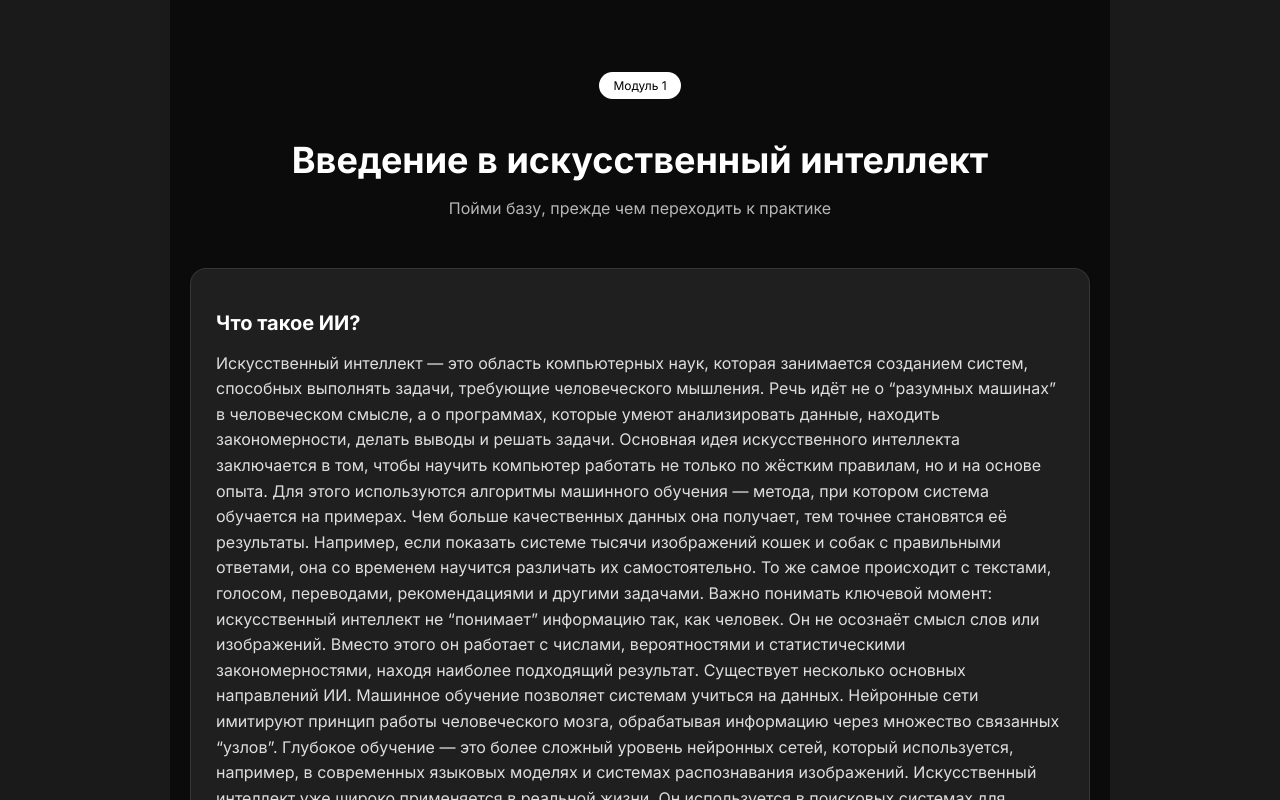
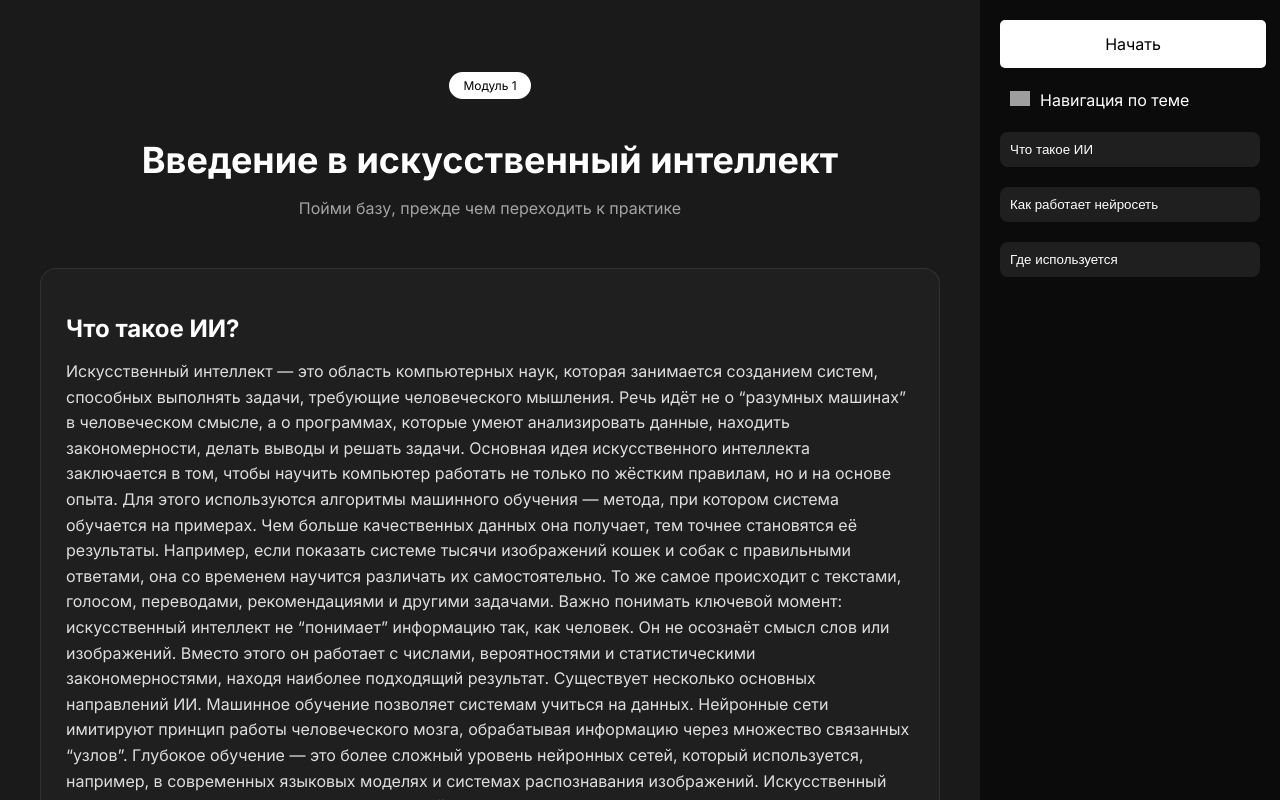
Before and after one commit to humblestudent123/Proskills, a React (Create React App) app: page /page2 in a window 1280 px wide. Shown: the top 800 px of the page. Built offline with nearby package versions, Linux system fonts and the light colour scheme; grey boxes are pictures that could not be loaded.

Commit message:
nav-buttons

```diff
--- a/src/components/Body/Body.css
+++ b/src/components/Body/Body.css
@@ -7,6 +7,14 @@
   margin: 0 auto;
   min-height: 100vh;
   border-radius: 50px 50px 0 0;
+}
+
+h2 {
+  color: white;
+}
+
+p {
+  color: white;
 }
 
 
--- a/src/components/Page2/second-page.css
+++ b/src/components/Page2/second-page.css
@@ -1,24 +1,103 @@
+body {
+  margin: 0;
+  background: rgb(26, 26, 26);
+  font-family: Inter, sans-serif;
+}
+
 /* =========================
-   BASE
+   LAYOUT
 ========================= */
-body  {
-  background-color: rgb(26, 26, 26);
 
+.learn-container {
+  display: flex;
+  min-height: 100vh;
+  color: white;
+}
+
+/* =========================
+   SIDEBAR
+========================= */
+
+.sidebar {
+  width: 260px;
+  position: sticky;
+  top: 0;
+  height: 100vh;
+  background: #0b0b0b;
+  padding: 20px;
+
+
+  border-right: 1px solid rgba(255,255,255,0.08);
+  border-right: none;
+
+  display: flex;
+  flex-direction: column;
+  gap: 10px;
+}
+
+.nav-img {
+}
+
+.sidebar .nav {
+  display: flex;
+  align-items: center;
+  gap: 10px;
+
+  padding: 12px 10px;
+  text-decoration: none;
+  color: white;
+  border-radius: 8px;
+  transition: 0.2s;
+}
+
+.sidebar .nav:hover {
+  background: #1f1f1f;
 }
 
 
-.learn-container {
-  background: #0b0b0b;
-  color: #fff;
-  min-height: 100vh;
+.sidebar .nav img {
+  width: 20px;
+}
 
-  padding: 60px 20px;
+.sidebar .nav #ico {
+  width: 20px;
+  margin-right: 10px; /* вместо padding */
+}
 
-  /* 🔥 ВОТ ГЛАВНОЕ ИСПРАВЛЕНИЕ */
+
+.sidebar .nav #nav {
+  text-decoration: none;
+  color: white;
+  font-size: 16px;
+}
+
+.sidebar button {
+  display: block;
+  width: 100%;
+  margin-bottom: 10px;
+  padding: 10px;
+  background: #1f1f1f;
+  border: none;
+  color: white;
+  border-radius: 8px;
+  cursor: pointer;
+  text-align: left;
+  transition: 0.2s;
+}
+
+.sidebar button:hover {
+  background: #2a2a2a;
+}
+
+/* =========================
+   CONTENT
+========================= */
+
+.content {
+  flex: 1;
+  padding: 60px 40px;
   max-width: 900px;
   margin: 0 auto;
-
-  font-family: Inter, sans-serif;
 }
 
 /* =========================
@@ -33,13 +112,12 @@ body  {
 .badge {
   display: inline-block;
   padding: 6px 14px;
-  background: #ffffff;
+  background: #fff;
   color: #000;
   border-radius: 20px;
   font-size: 12px;
   margin-bottom: 15px;
 }
-
 
 .learn-header h1 {
   font-size: 36px;
@@ -47,12 +125,12 @@ body  {
 }
 
 .subtitle {
-  opacity: 0.7;
+  opacity: 0.6;
   font-size: 16px;
 }
 
 /* =========================
-   THEORY CARDS
+   THEORY
 ========================= */
 
 .theory {
@@ -61,20 +139,19 @@ body  {
   gap: 20px;
 }
 
+/* =========================
+   CARDS (ОДНА ВЕРСИЯ)
+========================= */
+
 .card {
-  background: rgba(255, 255, 255, 0.06);
-  border: 1px solid rgba(255, 255, 255, 0.1);
+  background: #1f1f1f;
+  padding: 25px;
   border-radius: 16px;
-  padding: 25px;
-  backdrop-filter: blur(6px);
-  transition: 0.3s ease;
+  border: 1px solid rgba(255,255,255,0.08);
 }
-
-
 
 .card h2 {
   margin-bottom: 10px;
-  font-size: 20px;
 }
 
 .card p,
@@ -98,40 +175,35 @@ body  {
   border-left: 3px solid #fff;
 }
 
-.summary h2 {
-  margin-bottom: 10px;
-}
-
 /* =========================
-   ACTION BUTTON
+   ACTIONS
 ========================= */
 
 .actions {
+  text-align: center;
   margin-top: 40px;
-  text-align: center;
+}
+
+.sidebar right {
+
 }
 
 .next-btn {
   padding: 14px 28px;
-  border-radius: 12px;
-  border: none;
-  background: #fff;
-  color: #000;
+  background: white;
+  color: black;
+  border-radius: 5px;
+  text-decoration: none;
+  display: inline-block;
+  transition: 0.3s;
+  width: 210px;
+}
+
+.text-next-btn  {
+  text-align: center;
   font-size: 16px;
-  cursor: pointer;
-  transition: 0.3s;
-  text-decoration: none;
 }
 
 .next-btn:hover {
-  background: #cfcfcf;
-  transform: translateY(-2px);
+  background: #ddd;
 }
-
-
-
-
-.card {
-     background-color: rgb(31, 31, 31);
-     color: white;
-}
--- a/src/components/Page2/second-page.jsx
+++ b/src/components/Page2/second-page.jsx
@@ -1,9 +1,21 @@
 import './second-page.css';
 import { Link } from 'react-router-dom';
+import { useRef } from 'react';
 
 export default function Page2() {
+
+  const ref1 = useRef(null);
+  const ref2 = useRef(null);
+  const ref3 = useRef(null);
+
+  const scrollToSection = (ref) => {
+    ref.current?.scrollIntoView({ behavior: 'smooth' });
+  };
+
   return (
     <div className="learn-container">
+
+        <main className="content">
 
     <header className="learn-header">
       <p className="badge">Модуль 1</p>
@@ -13,13 +25,11 @@ export default function Page2() {
       </p>
     </header>
 
-
     <section className="theory">
 
-        <div className="card">
+      <div className="card" ref={ref1}>
         <h2>Что такое ИИ?</h2>
-          <p>
-            Искусственный интеллект — это область компьютерных наук, которая занимается созданием систем, способных выполнять задачи, требующие человеческого мышления. Речь идёт не о “разумных машинах” в человеческом смысле, а о программах, которые умеют анализировать данные, находить закономерности, делать выводы и решать задачи.
+        <p>Искусственный интеллект — это область компьютерных наук, которая занимается созданием систем, способных выполнять задачи, требующие человеческого мышления. Речь идёт не о “разумных машинах” в человеческом смысле, а о программах, которые умеют анализировать данные, находить закономерности, делать выводы и решать задачи.
 
             Основная идея искусственного интеллекта заключается в том, чтобы научить компьютер работать не только по жёстким правилам, но и на основе опыта. Для этого используются алгоритмы машинного обучения — метода, при котором система обучается на примерах. Чем больше качественных данных она получает, тем точнее становятся её результаты.
 
@@ -31,14 +41,12 @@ export default function Page2() {
 
             Искусственный интеллект уже широко применяется в реальной жизни. Он используется в поисковых системах для ранжирования результатов, в социальных сетях для подбора контента, в медицине для анализа снимков, в бизнесе для прогнозирования и автоматизации процессов.
 
-            Главная ценность искусственного интеллекта заключается в том, что он позволяет обрабатывать огромные объёмы данных быстрее и точнее, чем человек. Это делает его мощным инструментом, который меняет подход к работе во многих сферах — от образования до промышленности.
-          </p>
+            Главная ценность искусственного интеллекта заключается в том, что он позволяет обрабатывать огромные объёмы данных быстрее и точнее, чем человек. Это делает его мощным инструментом, который меняет подход к работе во многих сферах — от образования до промышленности.</p>
       </div>
 
-        <div className="card">
+      <div className="card" ref={ref2}>
         <h2>Как работает нейросеть?</h2>
-          <p>
-            Нейросеть — это система, которая умеет находить закономерности в данных и использовать их для решения задач. Её принцип работы вдохновлён устройством человеческого мозга, но реализован в виде математической модели.
+        <p>            Нейросеть — это система, которая умеет находить закономерности в данных и использовать их для решения задач. Её принцип работы вдохновлён устройством человеческого мозга, но реализован в виде математической модели.
 
             В основе нейросети лежат “нейроны” — простые вычислительные элементы. Каждый нейрон получает входные данные, обрабатывает их и передаёт результат дальше. Эти нейроны соединены между собой слоями: входной слой принимает информацию, скрытые слои её обрабатывают, а выходной выдаёт результат.
 
@@ -50,11 +58,10 @@ export default function Page2() {
 
             Важно понимать: нейросеть не “понимает” информацию. Она не мыслит как человек, а просто вычисляет наиболее вероятный результат на основе того, чему её научили.
 
-            Проще говоря, нейросет  ь — это система, которая учится на примерах и со временем становится всё точнее, решая задачи, которые раньше считались сложными для компьютеров.
-          </p>
+            Проще говоря, нейросет  ь — это система, которая учится на примерах и со временем становится всё точнее, решая задачи, которые раньше считались сложными для компьютеров.</p>
       </div>
 
-        <div className="card">
+      <div className="card" ref={ref3}>
         <h2>Где используется ИИ?</h2>
         <ul>
           <li>Чат-боты (ChatGPT)</li>
@@ -66,7 +73,6 @@ export default function Page2() {
 
     </section>
 
-
     <section className="summary">
       <h2>Главное из урока</h2>
       <p>
@@ -74,13 +80,45 @@ export default function Page2() {
       </p>
     </section>
 
-      {/* ACTION */}
-      <div className="actions">
+  </main>
+
+  {/* 🔥 ПРАВАЯ ПАНЕЛЬ */}
+  <aside className="sidebar right">
+
+
     <Link to="/test" className="next-btn">
-        Начать задание
+
+      <div className="text-next-btn">
+
+      Начать
+
+      </div>
+
     </Link>
 
+
+
+
+
+
+    <a href="" className="nav">
+      <div className="nav-img">
+        <img src="../list-ico-site-white.ico" alt="" />
       </div>
+
+      <span>Навигация по теме</span>
+    </a>
+
+
+
+    <button onClick={() => scrollToSection(ref1)}>Что такое ИИ</button>
+    <button onClick={() => scrollToSection(ref2)}>Как работает нейросеть</button>
+    <button onClick={() => scrollToSection(ref3)}>Где используется</button>
+
+
+
+  </aside>
+
 
     </div>
   );
```
Also changed, not shown: src/components/Page3-test/TestPage.jsx (+26 -6 lines), 1 other file (tests, documents, lock files or other folders). Lines whose indentation alone changed are shown as unchanged.
